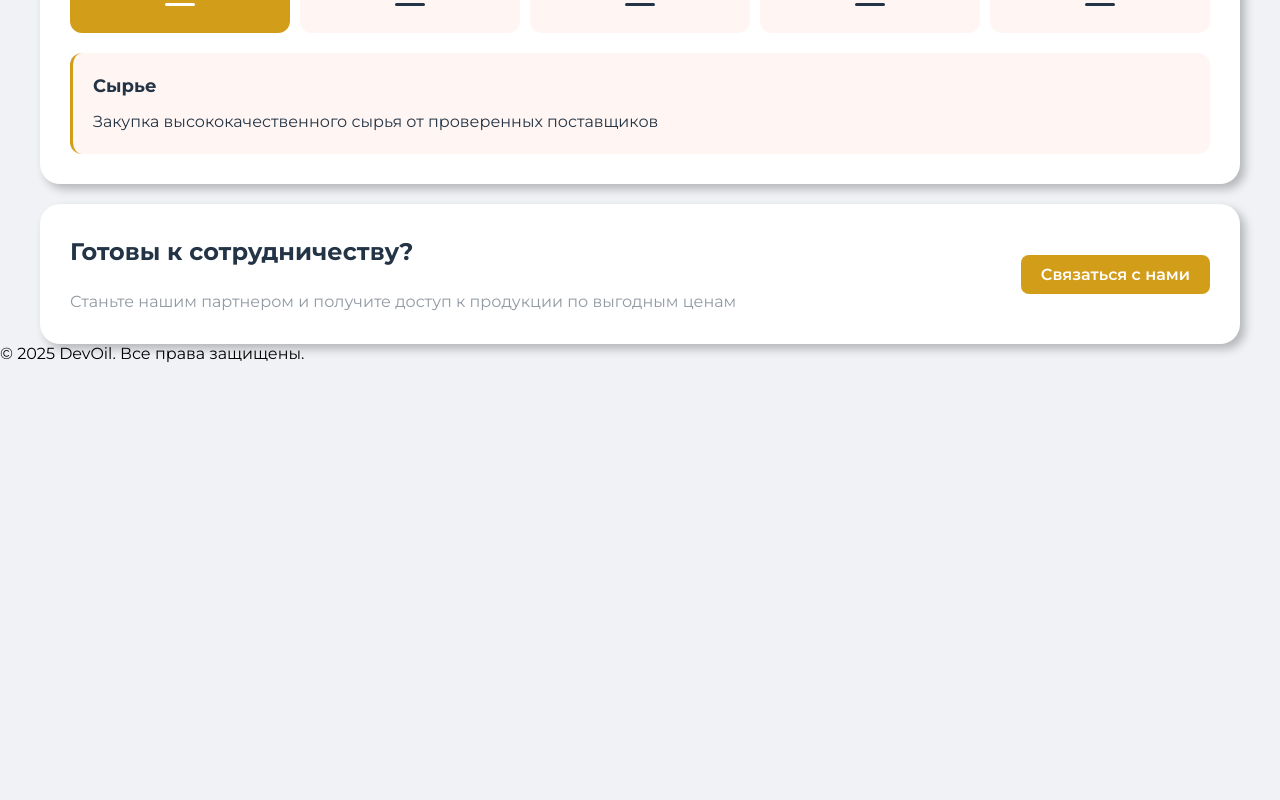
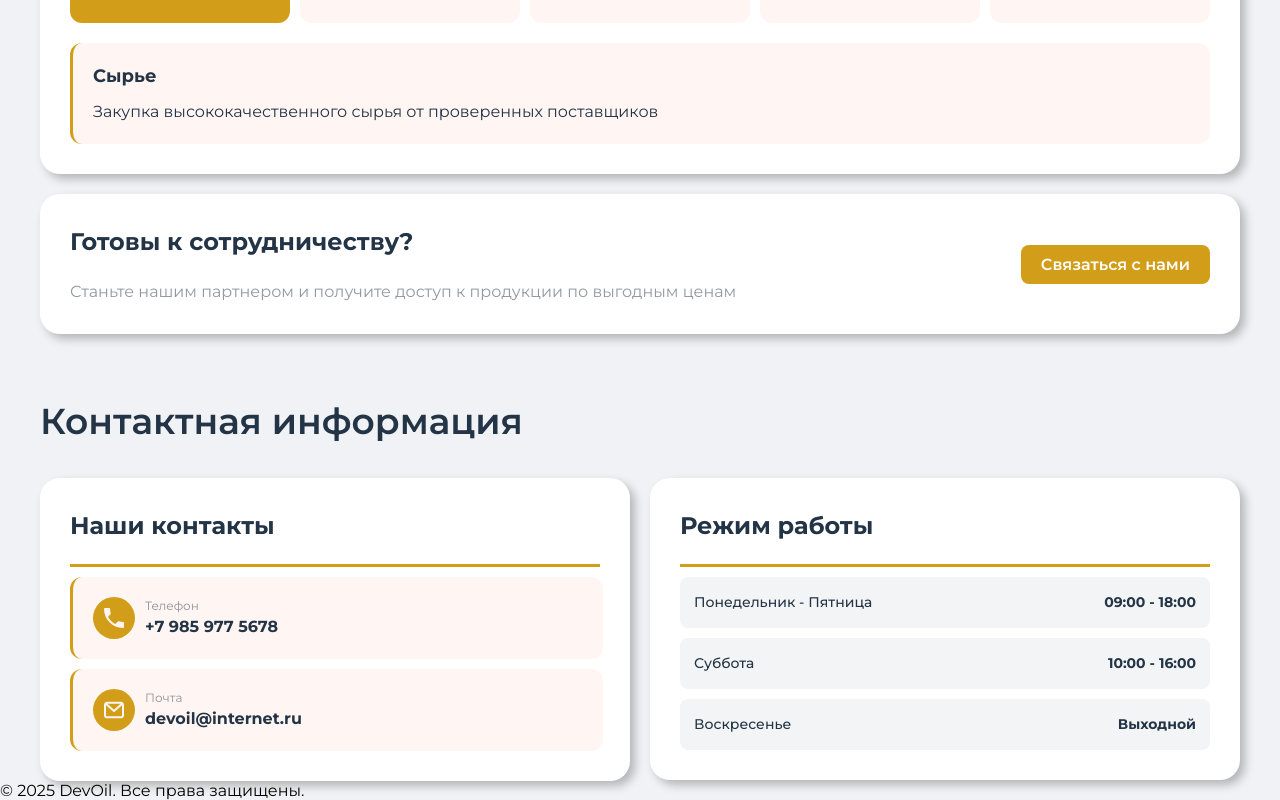
Before and after one commit to marselNepara/devoil-app, a React (Vite) app: page / in a window 1280 px wide. Shown: the part 3521-4321 px from the top of the page. Before the commit the page ends 3884 px from the top, so only its background shows below. Built offline with nearby package versions, Linux system fonts and the light colour scheme.

Commit message:
contacts

```diff
--- a/src/App.jsx
+++ b/src/App.jsx
@@ -5,6 +5,7 @@ import StepsOfOrder from '@components/pages/MainPage/StepsOfOrder/StepsOfOrder';
 import CatalogOfProducts from '@components/pages/MainPage/CatalogOfProducts/CatalogOfProducts';
 import Bid from '@components/pages/MainPage/Bid/Bid';
 import AboutCompany from '@components/pages/MainPage/AboutCompany/AboutCompany';
+import Contacts from './components/pages/MainPage/Contacts/Contacts';
 export default function App() {
   return (
     <>
@@ -14,6 +15,7 @@ export default function App() {
       <CatalogOfProducts/>
       <Bid/>
       <AboutCompany/>
+      <Contacts/>
       <Footer/>
     </>
   );
--- a/src/components/pages/MainPage/AboutCompany/AboutCompany.css
+++ b/src/components/pages/MainPage/AboutCompany/AboutCompany.css
@@ -128,7 +128,7 @@ color: #fff;
   flex-direction: column;
   align-items: center;
   justify-content: center;
-  gap: 10px;
+  gap: 5px;
   background: #fff5f2;
   border: 2px solid transparent;
   border-radius: 12px;
--- a/src/components/pages/MainPage/Banner/Banner.jsx
+++ b/src/components/pages/MainPage/Banner/Banner.jsx
@@ -10,7 +10,7 @@ export default function Banner(){
               <p className="banner-undertitle">
 Высокочистое, очищенное, соответствует всем нормам и стандартам качества.
               </p>
-              <a className="banner-button">Связаться с нами</a>
+              <a href='#contacts' className="banner-button">Связаться с нами</a>
             </div>
           </div>
         </div>
--- /dev/null
+++ b/src/components/pages/MainPage/Contacts/Contacts.css
@@ -0,0 +1,105 @@
+.contacts {
+  width: 100%;
+  display: flex;
+  align-items: center;
+  justify-content: center;
+  margin-top: 60px;
+}
+.contacts-inner {
+  display: flex;
+  flex-direction: column;
+  gap: 30px;
+}
+.contacts-title {
+  font-weight: 600;
+  font-size: 36px;
+  line-height: 150%;
+  color: #233446;
+}
+.contacts-items {
+  display: flex;
+  justify-content: space-between;
+  align-items: start;
+  gap: 20px;
+}
+.contact-item {
+  display: flex;
+  flex-direction: column;
+  width: 100%;
+  padding: 30px;
+  background-color: #fff;
+  box-shadow: 5px 5px 10px 0 rgba(0, 0, 0, 0.25);
+  border-radius: 20px;
+  gap: 10px;
+}
+.contact-item-title {
+  font-weight: 700;
+  font-size: 24px;
+  line-height: 150%;
+  color: #233446;
+  padding-bottom: 20px;
+  border-bottom: 3px solid #D29D19;
+  width: 100%;
+}
+.our-contacts-items {
+  display: flex;
+  flex-direction: column;
+  align-items: start;
+  justify-content: start;
+  gap: 10px;
+}
+.our-contacts-item {
+  width: 100%;
+  border-left: 3px solid #d29d19;
+  background: #fff5f2;
+  border-radius: 12px;
+}
+.our-contacts-item-inner{
+  padding: 20px;
+  display: flex;
+  gap: 10px;
+}
+.our-contacts-icon {
+}
+.our-contacts-text {
+  display: flex;
+  flex-direction: column;
+}
+.our-contacts-title {
+    font-weight: 400;
+  font-size: 12px;
+  line-height: 150%;
+  color: rgba(35, 52, 70, 0.5);
+}
+.our-contacts-description {
+  font-weight: 700;
+  font-size: 16px;
+  line-height: 150%;
+  color: #233446;
+}
+.mode-items {
+  display: flex;
+  flex-direction: column;
+  gap: 10px;
+  width: 100%;
+}
+.mode-item {
+  border-radius: 8px;
+  padding: 15px 14px;
+  background: rgba(35, 52, 70, 0.05);
+  display: flex;
+  justify-content: space-between;
+  align-items: center;
+}
+.mode-day {
+  font-weight: 500;
+font-size: 14px;
+line-height: 150%;
+color: #233446;
+}
+.mode-time {
+  font-weight: 700;
+font-size: 14px;
+line-height: 150%;
+color: #233446;
+}
--- /dev/null
+++ b/src/components/pages/MainPage/Contacts/Contacts.jsx
@@ -0,0 +1,58 @@
+import './Contacts.css';
+import PhoneIcon from '@assets/images/contacts-phone-icon.svg';
+import MailIcon from '@assets/images/contacts-mail-icon.svg';
+export default function Contacts(){
+  return(
+    <>
+      <section id='contacts' className="contacts">
+        <div className="container">
+          <div className="contacts-inner">
+            <h1 className="contacts-title">Контактная информация</h1>
+            <div className="contacts-items">
+              <div className="contact-item">
+                <h2 className="contact-item-title">Наши контакты</h2>
+                <div className="our-contacts-items">
+                  <div className="our-contacts-item">
+                    <div className="our-contacts-item-inner">
+                      <img src={PhoneIcon} alt="" className="our-contacts-icon" />
+                      <div className="our-contacts-text">
+                        <h3 className="our-contacts-title">Телефон</h3>
+                        <a href="tel:+79859775678" className="our-contacts-description">+7 985 977 5678</a>
+                      </div>
+                    </div>
+                  </div>
+                  <div className="our-contacts-item">
+                    <div className="our-contacts-item-inner">
+                      <img src={MailIcon} alt="" className="our-contacts-icon" />
+                      <div className="our-contacts-text">
+                        <h3 className="our-contacts-title">Почта</h3>
+                        <p className="our-contacts-description">devoil@internet.ru</p>
+                      </div>
+                    </div>
+                  </div>
+                </div>
+              </div>
+              <div className="contact-item">
+                <h2 className="contact-item-title">Режим работы</h2>
+                  <div className="mode-items">
+                    <div className="mode-item">
+                      <h4 className="mode-day">Понедельник - Пятница</h4>
+                      <h4 className="mode-time">09:00 - 18:00</h4>
+                    </div>
+                    <div className="mode-item">
+                      <h4 className="mode-day">Суббота</h4>
+                      <h4 className="mode-time">10:00 - 16:00</h4>
+                    </div>
+                    <div className="mode-item">
+                      <h4 className="mode-day">Воскресенье</h4>
+                      <h4 className="mode-time">Выходной</h4>
+                    </div>
+                  </div>
+              </div>
+            </div>
+          </div>
+        </div>
+      </section>
+    </>
+  );
+}
```
Also changed, not shown: src/assets/images/contacts-mail-icon.svg (added), src/assets/images/contacts-phone-icon.svg (added), src/components/Footer/Footer.css (added).
